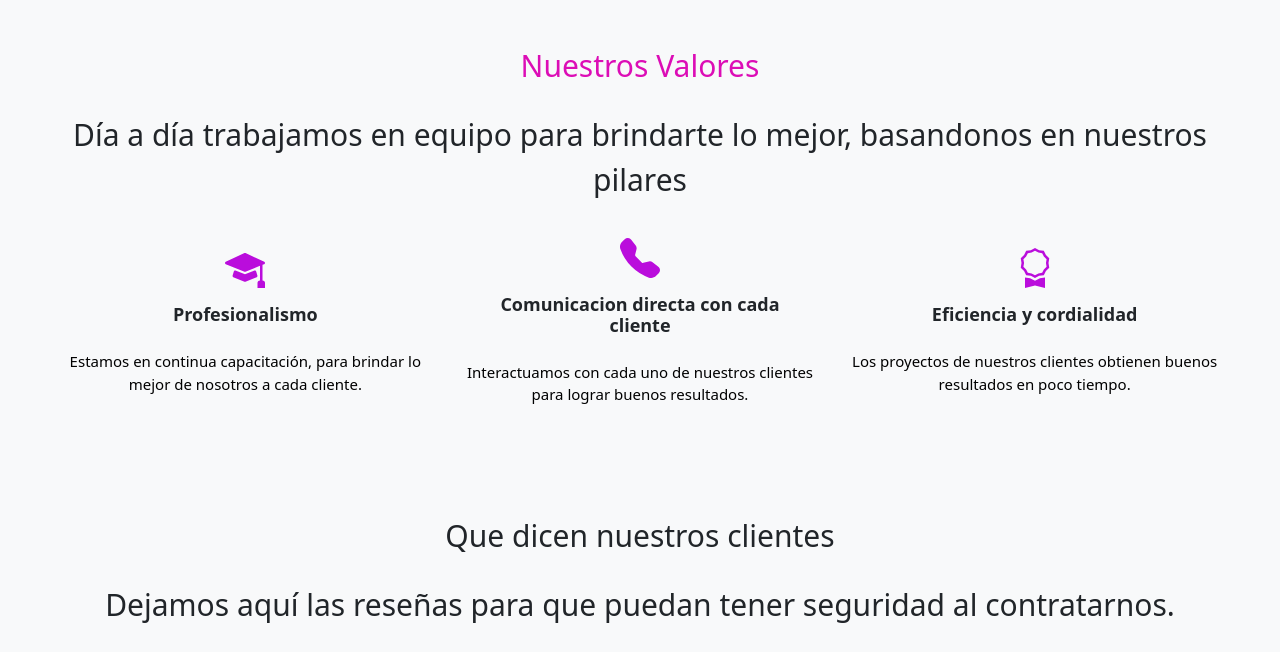
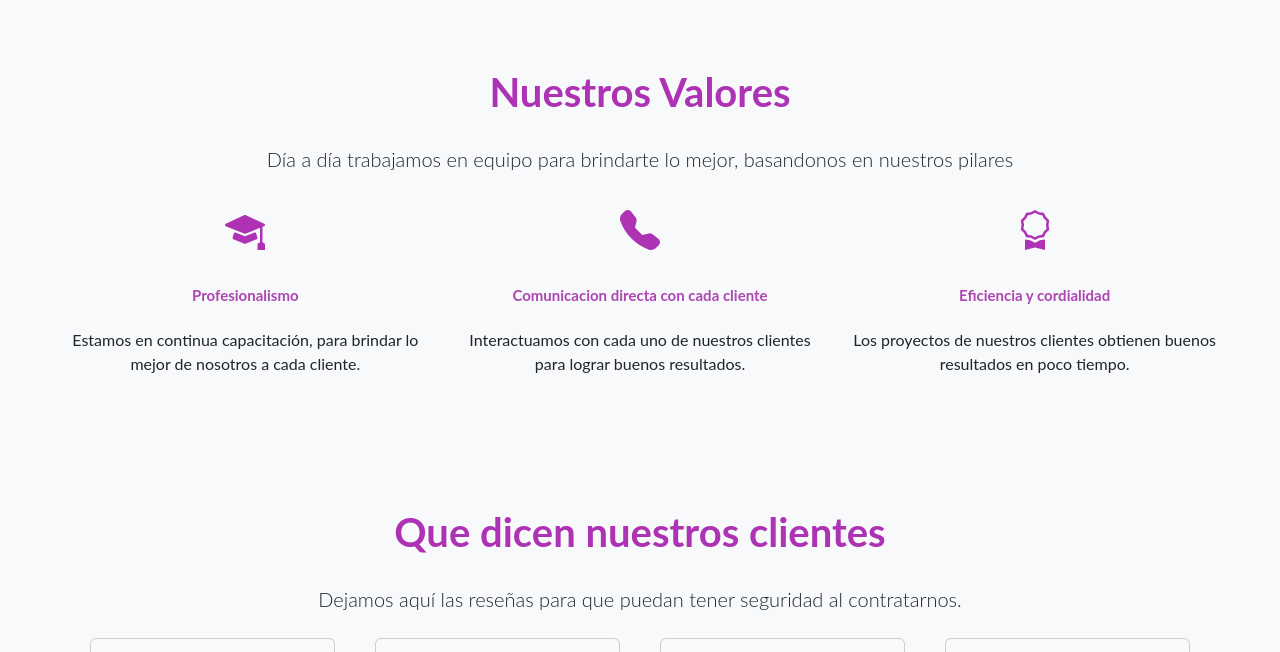
Before and after one commit to MacarenaAmarilla/prentrega3-amarilla, a website: page index.html in a window 1280 px wide. Shown: the part 835-1487 px from the top of the page. Drawn offline with nearby package versions, Linux system fonts and the light colour scheme; a web font is replaced by a local one.

Commit message:
modificando estilo

```diff
--- a/index.html
+++ b/index.html
@@ -72,7 +72,6 @@
     </header>
         <!-- section secundaria -->
         <section class="p-5 text-center text-sm-smart bg-light">
-          <div class="textos"> </div>
           <h2 class="text-center">Nuestros Valores</h2>
           <p class="lead text-center text-dark">Día a día trabajamos en equipo para brindarte lo mejor, basandonos en nuestros pilares</p>
           <div class="container-fluid text-center">
@@ -83,7 +82,7 @@
                     <path d="M8.211 2.047a.5.5 0 0 0-.422 0l-7.5 3.5a.5.5 0 0 0 .025.917l7.5 3a.5.5 0 0 0 .372 0L14 7.14V13a1 1 0 0 0-1 1v2h3v-2a1 1 0 0 0-1-1V6.739l.686-.275a.5.5 0 0 0 .025-.917l-7.5-3.5Z"/>
                     <path d="M4.176 9.032a.5.5 0 0 0-.656.327l-.5 1.7a.5.5 0 0 0 .294.605l4.5 1.8a.5.5 0 0 0 .372 0l4.5-1.8a.5.5 0 0 0 .294-.605l-.5-1.7a.5.5 0 0 0-.656-.327L8 10.466 4.176 9.032Z"/></svg>
                   </div>
-                  <h3 class="text-dark p-3">Profesionalismo</h3>
+                  <h3 class="text p-3">Profesionalismo</h3>
                   <p>Estamos en continua capacitación, para brindar lo mejor de nosotros a cada cliente.</p>
                 </div>
                 <div class="col-md-12 col-xl-4">
@@ -91,7 +90,7 @@
                     <svg xmlns="http://www.w3.org/2000/svg" width="40" height="40" fill="currentColor" class="bi bi-telephone-fill" viewBox="0 0 16 16">
                       <path fill-rule="evenodd" d="M1.885.511a1.745 1.745 0 0 1 2.61.163L6.29 2.98c.329.423.445.974.315 1.494l-.547 2.19a.678.678 0 0 0 .178.643l2.457 2.457a.678.678 0 0 0 .644.178l2.189-.547a1.745 1.745 0 0 1 1.494.315l2.306 1.794c.829.645.905 1.87.163 2.611l-1.034 1.034c-.74.74-1.846 1.065-2.877.702a18.634 18.634 0 0 1-7.01-4.42 18.634 18.634 0 0 1-4.42-7.009c-.362-1.03-.037-2.137.703-2.877L1.885.511z"/></svg>
                     </div>
-                    <h3 class="text-dark p-3"> Comunicacion directa con cada cliente</h3>
+                    <h3 class="text p-3"> Comunicacion directa con cada cliente</h3>
                     <p>Interactuamos con cada uno de nuestros clientes para lograr buenos resultados.</p>
                   </div>
                   <div class="col-md-12 col-xl-4">
@@ -99,17 +98,17 @@
                       <svg xmlns="http://www.w3.org/2000/svg" width="40" height="40" fill="currentColor" class="bi bi-award" viewBox="0 0 16 16">
                         <path d="M9.669.864 8 0 6.331.864l-1.858.282-.842 1.68-1.337 1.32L2.6 6l-.306 1.854 1.337 1.32.842 1.68 1.858.282L8 12l1.669-.864 1.858-.282.842-1.68 1.337-1.32L13.4 6l.306-1.854-1.337-1.32-.842-1.68L9.669.864zm1.196 1.193.684 1.365 1.086 1.072L12.387 6l.248 1.506-1.086 1.072-.684 1.365-1.51.229L8 10.874l-1.355-.702-1.51-.229-.684-1.365-1.086-1.072L3.614 6l-.25-1.506 1.087-1.072.684-1.365 1.51-.229L8 1.126l1.356.702 1.509.229z"/>
                         <path d="M4 11.794V16l4-1 4 1v-4.206l-2.018.306L8 13.126 6.018 12.1 4 11.794z"/></svg>
-                        <h3 class="text-dark p-3" > Eficiencia y cordialidad</h3>
+                    </div>
+                        <h3 class="text p-3"> Eficiencia y cordialidad</h3>
                         <p>Los proyectos de nuestros clientes obtienen buenos resultados en poco tiempo.</p>
                       </div>
                     </div>
-                  </div>
                   </div>
                 </section>
         <!-- section opiniones -->
                 <section id="opiniones" class="p-5 bg-light">
                   <div class="container">
-                    <h2 class="text-center text-dark">Que dicen nuestros clientes</h2>
+                    <h2 class="text-center text">Que dicen nuestros clientes</h2>
                     <p class="lead text-center text-dark">Dejamos aquí las reseñas para que puedan tener seguridad al contratarnos.</p>
                     <div class="row mt-3">
                       <div class="col-md-6 col-xl-3">
--- a/scss/_base.scss
+++ b/scss/_base.scss
@@ -5,6 +5,5 @@
 }
 
 body{
-    background-color: $primary-color;
     font-family: "lato", sans-serif;
 }
--- a/scss/_contacto.scss
+++ b/scss/_contacto.scss
@@ -1,14 +1,3 @@
-.nav-collapse {
-    align-items: center;
-    justify-content: space-between;
-
-    .menu {
-        background-color: #0f0f0f;
-        font-size: 15px;
-        font-weight: bolder;
-        color: #f0f0f0;
-    }
-}
 
 /* footer */
 .footer {
--- a/scss/_index.scss
+++ b/scss/_index.scss
@@ -1,16 +1,46 @@
-/* barra de navegacion */
 
   /* Textos */
-
-
 h1 {
     font-size: 50px;
     padding: 40px;
-    color: rgb(108, 2, 113);
+    color: rgb(173, 69, 178);
     text-align: center;
     font-weight: bold;
     }
 
+    h2 {
+        font-size: 40px;
+        padding: 20px;
+        color: rgb(173, 51, 180);
+        text-align: center;
+        font-weight: bold;
+    }
+
+
+    h3 {
+        font-size: 15px;
+    padding: 20px;
+    color: rgb(173, 69, 178);
+    text-align: center;
+    font-weight: bold;
+    }
+
+    .icons {
+        font-size: 15px;
+    padding: 20px;
+    color: rgb(173, 51, 180);
+    text-align: center;
+    font-weight: bold;
+
+    }
+
+    h2 {
+        font-size: 40px;
+        padding: 20px;
+        color: rgb(173, 51, 180);
+        text-align: center;
+        font-weight: bold;
+    }
      /* footer */
 .footer {
     font-size: 15px;
--- a/scss/_navbar.scss
+++ b/scss/_navbar.scss
@@ -1,3 +1,4 @@
+
 nav {background-color: rgb(203, 111, 201);}
 @media only screen and (min-width: 728px) {
     li:hover
--- a/scss/style.scss
+++ b/scss/style.scss
@@ -3,3 +3,4 @@
 @import "index";
 @import "mixins";
 @import "contacto";
+@import "navbar";
```
Also changed, not shown: css/style.css, scss/_servicios.scss (deleted), 1 other file.
